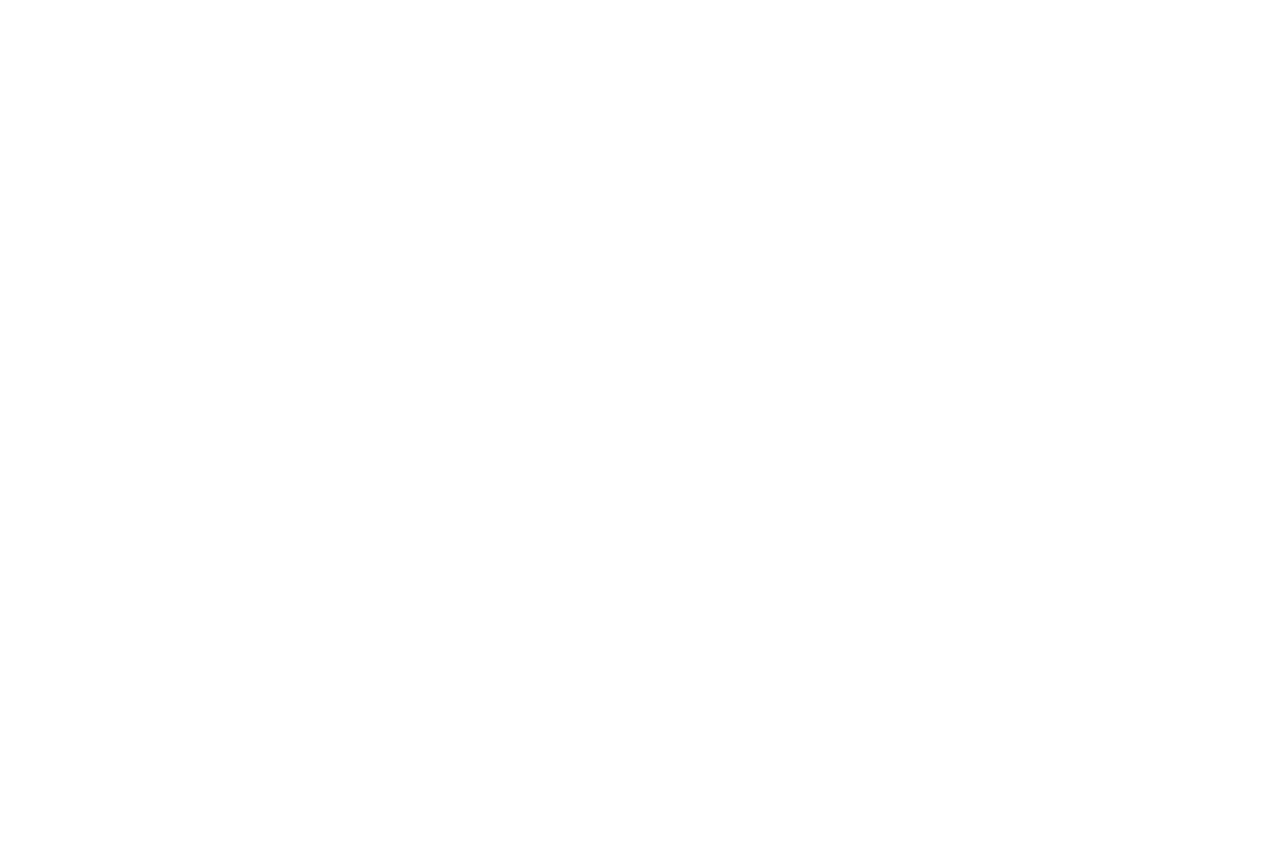
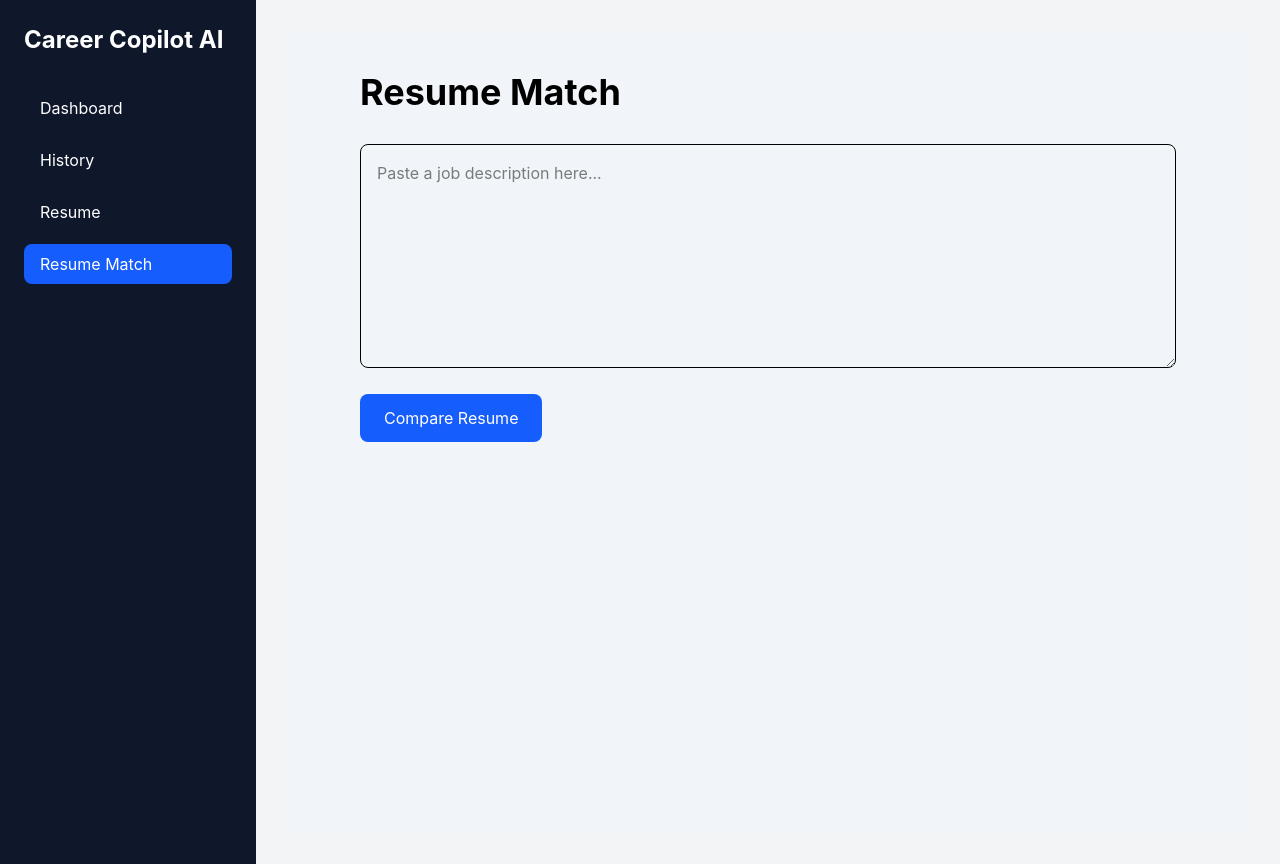
Before and after one commit to piyush99755/career-copilot-ai, a React (Vite) app in the folder frontend/: page /resume-match in a window 1280 px wide. Before the commit this address had no page. Before the commit the page ends 800 px from the top, so only its background shows below. Built offline with nearby package versions, Linux system fonts and the light colour scheme.

Commit message:
Complete resume matching feature with React frontend

```diff
--- a/frontend/src/App.tsx
+++ b/frontend/src/App.tsx
@@ -3,6 +3,7 @@ import Dashboard from "./pages/Dashboard";
 import History from "./pages/History";
 import Layout from "./components/Layout";
 import Resume from "./pages/Resume";
+import ResumeMatch from "./pages/ResumeMatch";
 
 function App() {
   return (
@@ -11,6 +12,7 @@ function App() {
         <Route path='/' element={<Dashboard />} />
         <Route path='/resume' element={<Resume />} />
         <Route path='/history'element={<History />} />
+        <Route path='/resume-match' element={<ResumeMatch />} />
       </Route>
 
     </Routes>
--- a/frontend/src/components/Sidebar.tsx
+++ b/frontend/src/components/Sidebar.tsx
@@ -47,6 +47,19 @@ const Sidebar = () => {
         >
           Resume
         </NavLink>
+
+        <NavLink
+          to="/resume-match"
+          className={({ isActive }) =>
+            `block rounded-lg px-4 py-2 transition ${
+              isActive
+                ? "bg-blue-600"
+                : "hover:bg-slate-700"
+            }`
+          }
+        >
+          Resume Match
+        </NavLink>
       </nav>
     </aside>
   );
--- /dev/null
+++ b/frontend/src/pages/ResumeMatch.tsx
@@ -0,0 +1,125 @@
+import { useState } from "react";
+import { matchResume } from "../services/api";
+
+interface ResumeMatchResult {
+  match_score: number;
+  matched_skills: string[];
+  missing_skills: string[];
+}
+
+const ResumeMatch = () => {
+    const [jobDescription, setJobDescription] = useState("");
+    const [resumeMatch, setResumeMatch] = useState<ResumeMatchResult | null>(null);
+    const [loading, setLoading] = useState(false);
+    const [message, setMessage] = useState("");
+
+    const handleResumeMatch = async() => {
+
+        if(!jobDescription.trim()) {
+            setMessage("Please enter a job description.");
+            return;
+        }
+        setLoading(true);
+        setMessage("");
+
+        try{
+            const response = await matchResume(jobDescription);
+             setResumeMatch(response);
+             setMessage("Resume match results fecthed successfully!!!")
+
+        }
+
+        catch{
+            setMessage("Failed to fetch resume match!!!")
+        }
+        finally {
+            setLoading(false);
+        }
+    }
+
+    return (
+  <div className="min-h-screen bg-slate-100 flex justify-center">
+    <div className="w-full max-w-4xl p-10">
+
+      <h1 className="text-4xl font-bold mb-8">
+        Resume Match
+      </h1>
+
+      <textarea
+        className="w-full h-56 border rounded-lg p-4"
+        placeholder="Paste a job description here..."
+        value={jobDescription}
+        onChange={(e) => setJobDescription(e.target.value)}
+      />
+
+      <button
+        onClick={handleResumeMatch}
+        className="mt-5 bg-blue-600 hover:bg-blue-700 text-white px-6 py-3 rounded-lg"
+      >
+        Compare Resume
+      </button>
+
+      {loading && (
+        <p className="mt-5 text-gray-600">
+          Comparing...
+        </p>
+      )}
+
+      {message && (
+        <p className="mt-5 text-blue-600">
+          {message}
+        </p>
+      )}
+
+      {resumeMatch && (
+        <div className="mt-8 bg-white rounded-lg shadow p-6">
+
+          <h2 className="text-2xl font-bold mb-4">
+            Match Score
+          </h2>
+
+          <p className="text-4xl text-green-600 font-bold mb-6">
+            {resumeMatch.match_score}%
+          </p>
+
+          <h3 className="font-bold mb-2">
+            Matched Skills
+          </h3>
+
+          <div className="flex flex-wrap gap-2 mb-6">
+            {resumeMatch.matched_skills.map((skill: string) => (
+              <span
+                key={skill}
+                className="bg-green-100 px-3 py-1 rounded-full"
+              >
+                {skill}
+              </span>
+            ))}
+          </div>
+
+          <h3 className="font-bold mb-2">
+            Missing Skills
+          </h3>
+
+          <div className="flex flex-wrap gap-2">
+            {resumeMatch.missing_skills.map((skill: string) => (
+              <span
+                key={skill}
+                className="bg-red-100 px-3 py-1 rounded-full"
+              >
+                {skill}
+              </span>
+            ))}
+          </div>
+
+        </div>
+      )}
+
+    </div>
+  </div>
+);
+
+
+}
+
+export default ResumeMatch;
--- a/frontend/src/services/api.ts
+++ b/frontend/src/services/api.ts
@@ -32,4 +32,11 @@ export async function uploadResume(file: File) {
 
 }
 
+export async function matchResume(jobDescription: string) {
+  const response = await api.post("/resume-match", {
+    job_description: jobDescription
+});
+  return response.data;
+}
+
 export default api;
```
